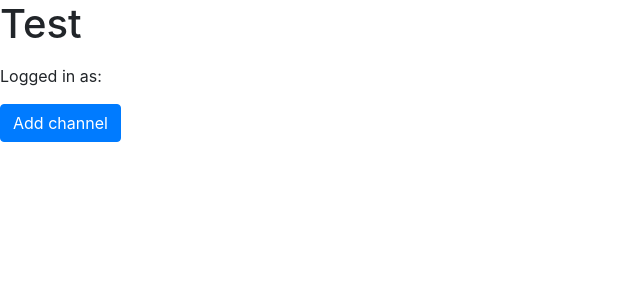
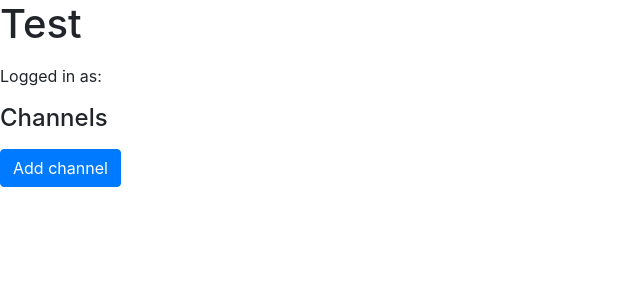
Before and after one commit to mic-meier/project02, a Flask app: page / in a window 1280 px wide. Shown: the top 300 px of the page, without its empty margins (0-640 px from the left). Run offline with Flask 2, Linux system fonts and the light colour scheme; some libraries are stand-ins or nearby versions.

Commit message:
Implemented channel creation

```diff
--- a/application.py
+++ b/application.py
@@ -21,7 +21,7 @@
 
 @socketio.on("connect")
 def connect():
-    emit("load channels", {"channels": channels})
+    emit("load channels", {"channels": channels, "channelsList": channelsList})
 
 
 @socketio.on("new user")
@@ -44,7 +44,6 @@
     else:
         channelsList.append(data["channel"])
         channels[data["channel"]] = []
-        print(channels)
         emit("add channel", {"channel": data["channel"]})
 
 
--- a/static/scripts.js
+++ b/static/scripts.js
@@ -16,6 +16,16 @@
         }
     });
 
+    // Load channels
+    socket.on('load channels', data => {
+        let i;
+        for (i = 0; i < data['channelsList'].length; i++) {
+            const li = document.createElement('li');
+            li.innerHTML = data['channelsList'][i];
+            $('#channels').append(li);
+        }
+    });
+
     // New user registered
     socket.on('user registered', data => {
         // TODO: Error handling
@@ -23,8 +33,10 @@
         $('#userName').text(localStorage.getItem('username'));
     });
 
-    // TODO: Implement adding of new channel
-    // TODO: Loading of channels
+    // Update channel list after creating a new channel
+    socket.on('add channel', data => {
+        update_channels(data)
+    });
 
     // Define behaviour of modal button
     $('#myModalButton').on('click', () => {
@@ -54,3 +66,10 @@
 
     $('#userName').text(localStorage.getItem('username'));
 });
+
+// Function definitions
+function update_channels(data) {
+    const li = document.createElement('li');
+    li.innerHTML = data.channel;
+    $('#channels').append(li);
+}
--- a/templates/index.html
+++ b/templates/index.html
@@ -27,7 +27,10 @@
 <h1>Test</h1>
 <p id="test"></p>
 <p>Logged in as: <span id="userName"></span></p>
-<p id="channels"></p>
+<div>
+    <h4>Channels</h4>
+    <ul id="channels"></ul>
+</div>
 
 <!-- Button to create new channel -->
 <button type="button" id="newChannel" class="btn btn-primary">Add channel</button>
```
